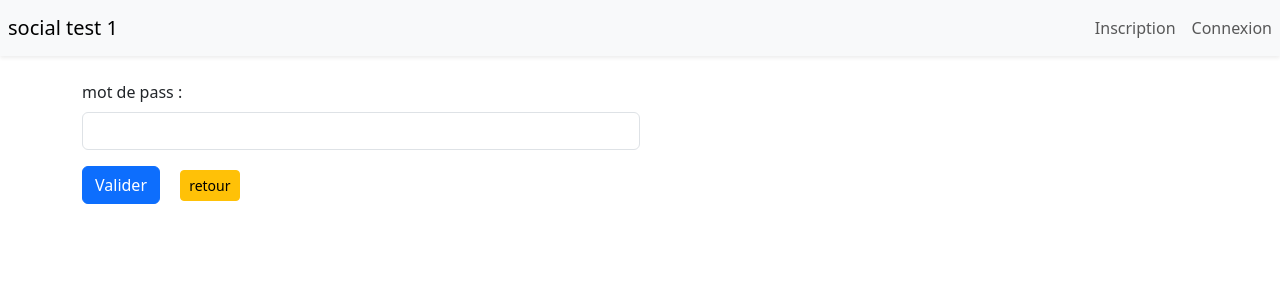
After one commit to valentinDecaill/mini-reseau, a Flask app: page /modif_mdp in a window 1280 px wide. The commit adds this page. Shown: the top 300 px of the page. Run offline with Flask 3, Linux system fonts and the light colour scheme.

Commit message:
avancement des modif du profile

```diff
--- a/app.py
+++ b/app.py
@@ -128,7 +128,55 @@ def logout():
 
 @app.route('/profile', methods=['GET'])
 def show_profil():
-    return render_template('profile.html')
+    return render_template('modifProfile/profile.html')
+
+#########################################################
+@app.route('/modif_pseudo', methods=['GET'])
+def show_modif_pseudo():
+    id_user = session['user_id']
+    cursor = get_db().cursor()
+    cursor.execute("SELECT pseudo FROM utilisateur WHERE id = %s", (id_user,))
+    user = cursor.fetchone()
+    pseudo = user['pseudo']
+    cursor.close()
+    return render_template('modifProfile/modif_pseudo.html', pseudo=pseudo)
+
+@app.route('/modif_pseudo/valider', methods=['POST'])
+def valid_modif_pseudo():
+    id_user = session['user_id']
+    pseudo = request.form.get('pseudo')
+    cursor = get_db().cursor()
+
+
+
+
+
+
+#########################################################
+
+
+@app.route('/modif_email', methods=['GET'])
+def show_modif_email():
+    id_user = session['user_id']
+    cursor = get_db().cursor()
+    cursor.execute("SELECT email FROM utilisateur WHERE id = %s", (id_user,))
+    user = cursor.fetchone()
+    email = user['email']
+    cursor.close()
+    return render_template('modifProfile/modif_mail.html', email=email)
+
+
+
+
+
+
+
+
+#########################################################
+
+@app.route('/modif_mdp', methods=['GET'])
+def show_modif_mdp():
+    return render_template('modifProfile/modif_mdp.html')
 
 
 #########################################################
--- /dev/null
+++ b/templates/modifProfile/modif_mdp.html
@@ -0,0 +1,16 @@
+{% extends 'layout.html' %}
+
+    {% block title %}
+        <title>modification du mot de pass</title>
+    {% endblock %}
+
+    {% block body %}
+        <form method="post" action="/modif_mdp/valider">
+            <div class="col-md-6 mb-3">
+                <label for="pseudo" class="form-label">mot de pass :</label>
+                <input  type="text" class="form-control" id="pseudo" name="pseudo">
+            </div>
+            <button type="submit" class="btn btn-primary me-3">Valider</button>
+            <a class="btn btn-sm btn-warning me-1" href="/profile">retour</a>
+        </form>
+    {% endblock %}
--- a/templates/profile.html
+++ b/templates/modifProfile/profile.html
@@ -7,14 +7,14 @@
     {% block body %}
         <div>
             <h1>{{ session.pseudo }}</h1>
-            <a class="btn btn-sm btn-warning me-1" >modifier</a>
+            <a class="btn btn-sm btn-warning me-1" href="/modif_pseudo">modifier</a>
         </div>
         <div>
             <h2>{{ session.email }}</h2>
-            <a class="btn btn-sm btn-warning me-1" >modifier</a>
+            <a class="btn btn-sm btn-warning me-1" href="/modif_email">modifier</a>
         </div>
         <div>
             <h2>Mots de passe</h2>
-            <a class="btn btn-sm btn-warning me-1" >modifier</a>
+            <a class="btn btn-sm btn-warning me-1" href="/modif_mdp">modifier</a>
         </div>
     {% endblock %}
```
Also changed, not shown: templates/modifProfile/modif_mail.html (added, +16 -0 lines), templates/modifProfile/modif_pseudo.html (added, +16 -0 lines).
